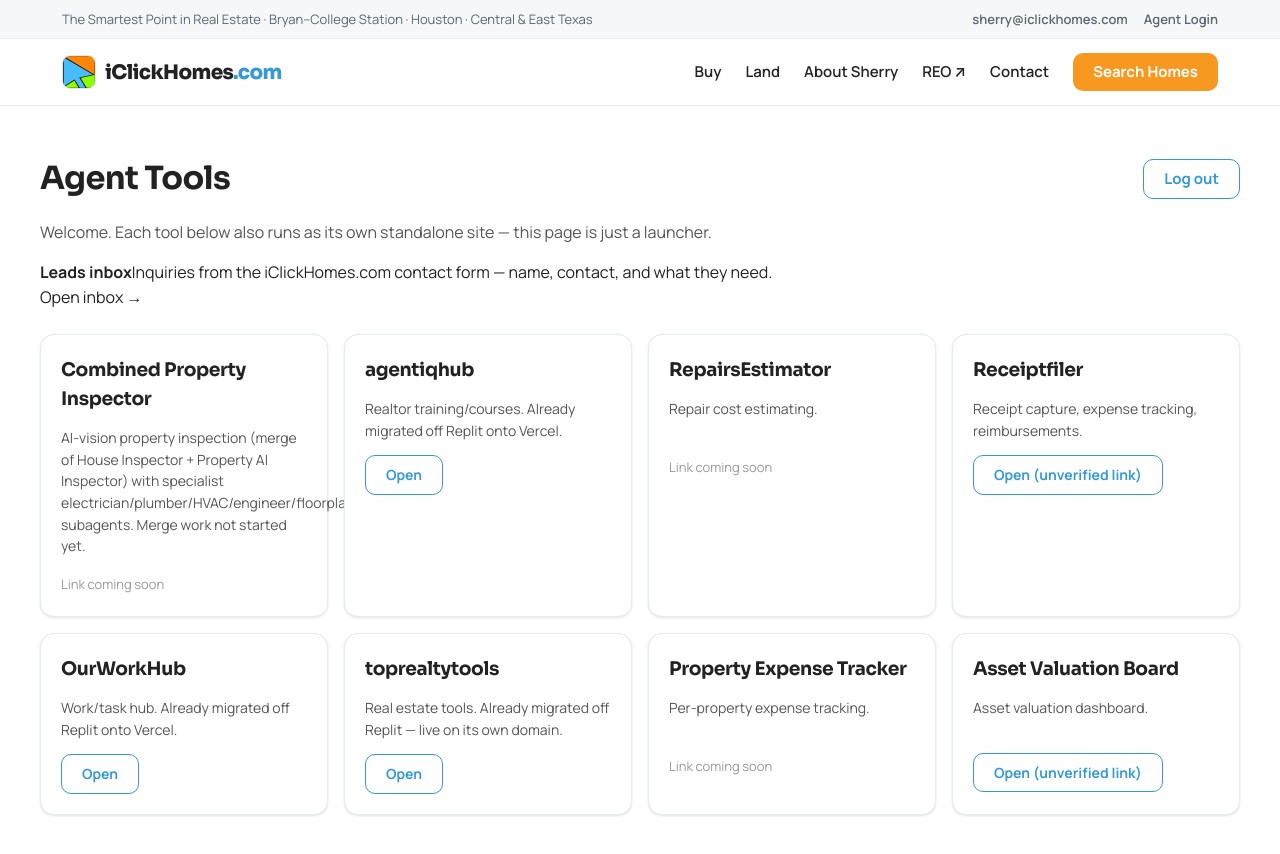
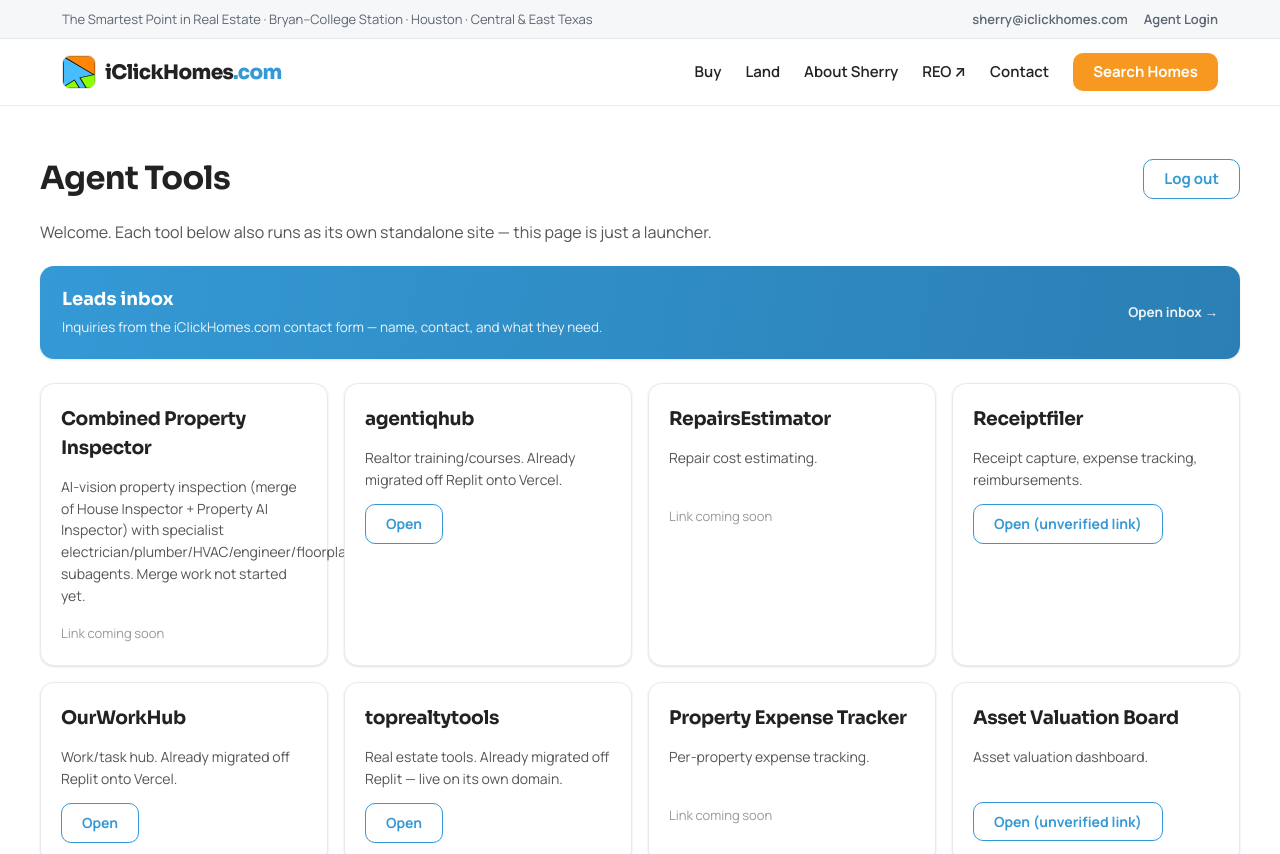
Before and after one commit to sherryperryTX/iclickworld, a Next.js app: page /agent in a window 1280 px wide. Shown: the top 854 px of the page. Built offline with nearby package versions, Linux system fonts and the light colour scheme; no server answers; the database is empty.

Commit message:
Add files via upload

```diff
--- a/app/globals.css
+++ b/app/globals.css
@@ -192,3 +192,43 @@ h2.sec{font-size:30px;margin:0 0 6px;font-weight:800}
 .contact-block b{font-family:var(--font-display);font-size:12.5px;letter-spacing:.05em;text-transform:uppercase;color:var(--ink)}
 .contact-block p{margin:5px 0 0;font-size:14px;color:#3b4650;line-height:1.5}
 .contact-side .btn{margin-top:16px;width:100%}
+
+/* ---- Agent leads inbox ---- */
+.leads-cta{display:flex;align-items:center;justify-content:space-between;gap:16px;margin-top:22px;padding:20px 22px;border-radius:var(--r-lg);background:linear-gradient(100deg,var(--blue),var(--blue-700));color:#fff;text-decoration:none;box-shadow:var(--sh-sm)}
+.leads-cta:hover{transform:translateY(-1px);box-shadow:var(--sh-lg)}
+.leads-cta b{font-family:var(--font-display);font-size:18px;display:block}
+.leads-cta span{font-size:13.5px;color:rgba(255,255,255,.9)}
+.leads-cta-go{font-weight:700;white-space:nowrap;font-size:14.5px}
+.inbox-head{display:flex;align-items:flex-end;justify-content:space-between;gap:16px;margin-bottom:18px}
+.inbox-filters{display:flex;gap:8px;flex-wrap:wrap;margin-bottom:20px}
+.inbox-tab{display:inline-flex;align-items:center;gap:8px;padding:8px 14px;border-radius:100px;border:1px solid var(--line);background:#fff;color:var(--ink);text-decoration:none;font-size:14px;font-weight:600}
+.inbox-tab:hover{border-color:var(--blue)}
+.inbox-tab.active{background:var(--blue);color:#fff;border-color:var(--blue)}
+.inbox-count{font-family:var(--font-mono);font-size:12px;background:rgba(0,0,0,.08);padding:1px 7px;border-radius:100px}
+.inbox-tab.active .inbox-count{background:rgba(255,255,255,.25)}
+.inbox-list{display:flex;flex-direction:column;gap:14px}
+.lead-item{border:1px solid var(--line);border-left:4px solid var(--line);border-radius:var(--r-lg);padding:18px 20px;background:#fff;box-shadow:var(--sh-sm)}
+.lead-item.status-new{border-left-color:var(--orange)}
+.lead-item.status-contacted{border-left-color:var(--blue)}
+.lead-item.status-closed{border-left-color:var(--green);opacity:.72}
+.lead-item-top{display:flex;justify-content:space-between;align-items:baseline;gap:12px;flex-wrap:wrap}
+.lead-name{font-family:var(--font-display);font-weight:800;font-size:17px;color:var(--ink)}
+.lead-badge{display:inline-block;margin-left:10px;font-size:12px;font-weight:600;color:var(--blue-700);background:rgba(52,153,213,.12);padding:2px 9px;border-radius:100px;vertical-align:middle}
+.status-pill{display:inline-block;margin-left:8px;font-family:var(--font-mono);font-size:10.5px;letter-spacing:.05em;padding:2px 8px;border-radius:100px;vertical-align:middle}
+.sp-new{background:rgba(247,152,32,.15);color:var(--orange-700)}
+.sp-contacted{background:rgba(52,153,213,.15);color:var(--blue-700)}
+.sp-closed{background:rgba(156,203,61,.2);color:var(--green-700)}
+.lead-date{font-size:13px;color:var(--muted);white-space:nowrap}
+.lead-contact{display:flex;gap:14px;flex-wrap:wrap;margin-top:8px;font-size:14px}
+.lead-contact a{color:var(--blue);font-weight:600}
+.lead-src{color:var(--muted)}
+.lead-msg{margin:12px 0 0;font-size:14.5px;color:#333b44;line-height:1.55;white-space:pre-wrap}
+.lead-item-actions{display:flex;gap:8px;flex-wrap:wrap;margin-top:14px}
+.lead-item-actions form{margin:0}
+.status-btn{font-family:var(--font-body);font-size:13px;font-weight:600;padding:7px 13px;border-radius:var(--r-md);border:1px solid var(--line);background:#fff;color:var(--ink);cursor:pointer;transition:.12s}
+.status-btn:hover:not(:disabled){border-color:var(--blue);color:var(--blue)}
+.status-btn.current{background:var(--gray);color:var(--muted);cursor:default}
+.inbox-empty{text-align:center;padding:60px 20px;border:1px dashed var(--line);border-radius:var(--r-lg);background:var(--gray)}
+.inbox-empty-mark{font-size:34px;color:var(--blue);margin-bottom:8px}
+.inbox-empty h3{font-family:var(--font-display);font-weight:800;font-size:20px;margin:0 0 6px;color:var(--ink);text-transform:capitalize}
+.inbox-empty p{color:var(--muted);font-size:15px;margin:0}
```
